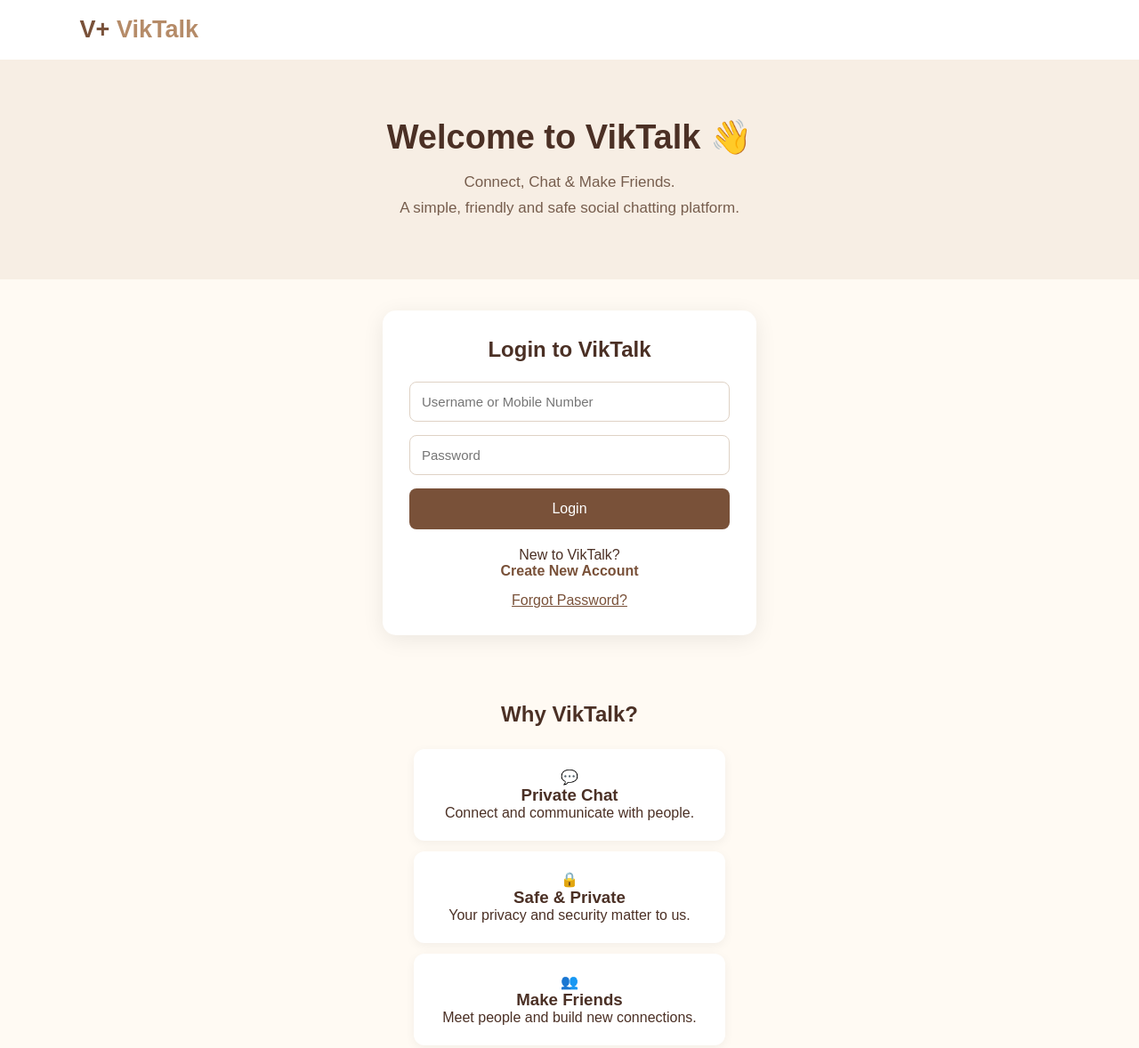
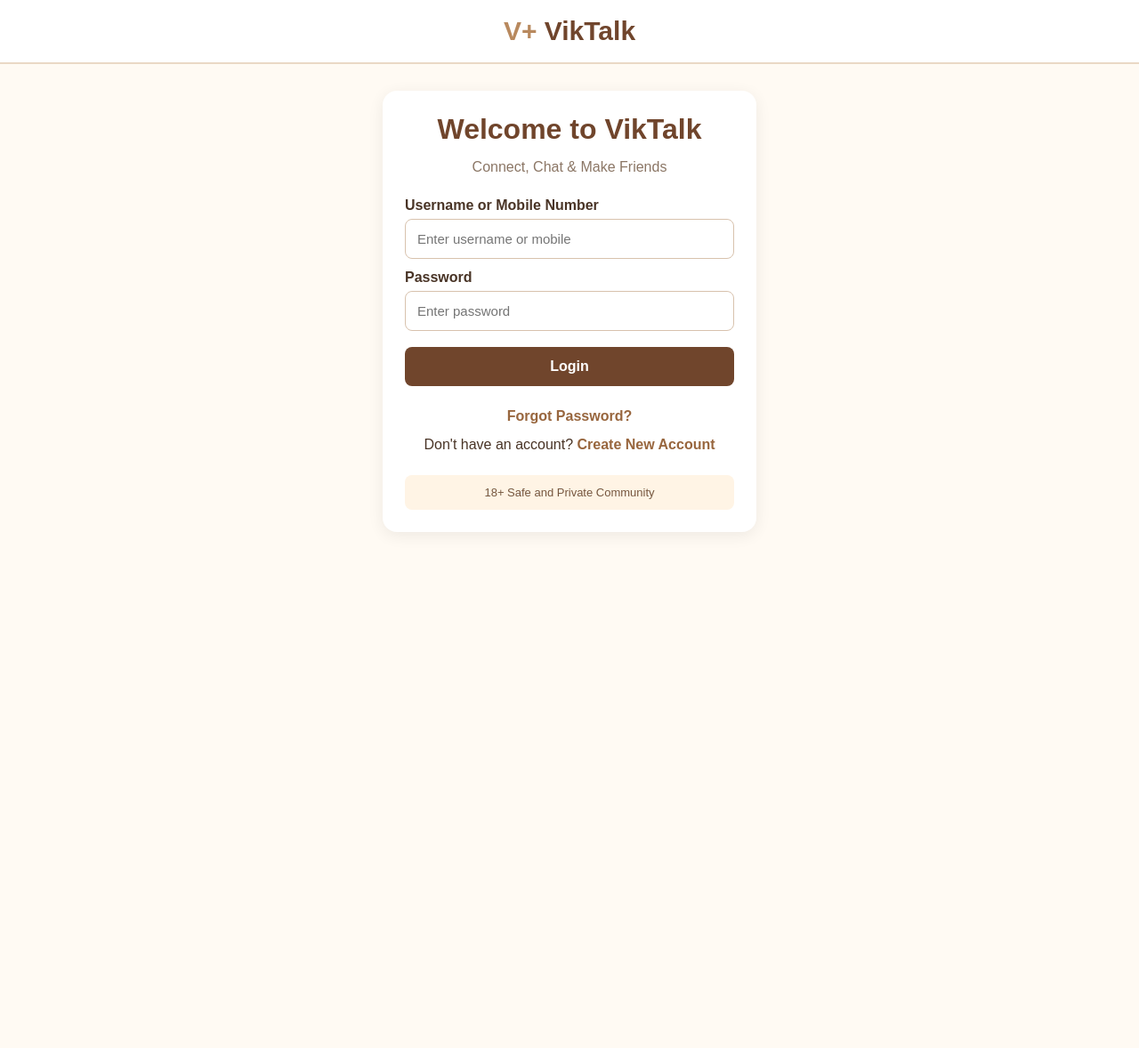
Before and after one commit to viktalk/viktalk, a plain HTML site: page index.html in a window 1280 px wide. Shown: the top 1178 px of the page at 89% size. After the commit the page ends 800 px from the top, so only its background shows below. Drawn offline with Linux system fonts and the light colour scheme.

Commit message:
Refactor index.html for layout and registration updates
Updated title and modified styles for better layout and readability. Added registration form fields and adjusted existing elements for improved user experience.

```diff
--- a/index.html
+++ b/index.html
@@ -3,136 +3,139 @@
 <head>
 <meta charset="UTF-8">
 <meta name="viewport" content="width=device-width, initial-scale=1.0">
-<title>VikTalk - Connect, Chat & Make Friends</title>
+<title>VikTalk - Connect & Chat</title>
 
 <style>
 * {
+    box-sizing: border-box;
     margin: 0;
     padding: 0;
-    box-sizing: border-box;
+    font-family: Arial, sans-serif;
 }
 
 body {
-    font-family: Arial, sans-serif;
     background: #fffaf3;
-    color: #4b3025;
+    color: #493426;
 }
 
 header {
-    background: #ffffff;
-    padding: 18px 7%;
-    display: flex;
-    justify-content: space-between;
-    align-items: center;
-    box-shadow: 0 2px 10px rgba(0,0,0,0.06);
+    background: white;
+    padding: 18px;
+    text-align: center;
+    border-bottom: 2px solid #ead8c5;
 }
 
 .logo {
-    font-size: 27px;
+    font-size: 30px;
     font-weight: bold;
-    color: #795139;
+    color: #70452c;
 }
 
 .logo span {
-    color: #b58b68;
-}
-
-.hero {
-    text-align: center;
-    padding: 65px 20px;
-    background: #f7eee4;
-}
-
-.hero h1 {
-    font-size: 38px;
-    margin-bottom: 15px;
-}
-
-.hero p {
-    font-size: 17px;
-    line-height: 1.7;
-    color: #765d4d;
+    color: #b8895e;
 }
 
 .container {
     max-width: 420px;
-    margin: 35px auto;
-    padding: 30px;
+    margin: 30px auto;
+    padding: 25px;
     background: white;
-    border-radius: 15px;
-    box-shadow: 0 5px 25px rgba(0,0,0,0.08);
+    border-radius: 16px;
+    box-shadow: 0 4px 18px #00000012;
 }
 
-.container h2 {
+h1, h2 {
     text-align: center;
-    margin-bottom: 22px;
+    margin-bottom: 15px;
+    color: #70452c;
+}
+
+.subtitle {
+    text-align: center;
+    margin-bottom: 25px;
+    color: #8b7665;
+}
+
+label {
+    display: block;
+    margin: 12px 0 6px;
+    font-weight: bold;
 }
 
 input {
     width: 100%;
     padding: 13px;
-    margin-bottom: 15px;
-    border: 1px solid #dfd2c5;
+    border: 1px solid #d8c2ad;
     border-radius: 8px;
     font-size: 15px;
 }
 
 button {
     width: 100%;
-    padding: 14px;
+    padding: 13px;
+    margin-top: 18px;
     border: none;
     border-radius: 8px;
-    background: #795139;
+    background: #70452c;
     color: white;
     font-size: 16px;
+    font-weight: bold;
     cursor: pointer;
 }
 
 button:hover {
-    background: #5d3b29;
+    background: #57351f;
 }
 
-.register {
+.links {
     text-align: center;
-    margin-top: 20px;
+    margin-top: 18px;
+    line-height: 2;
 }
 
-.register a {
-    color: #795139;
+a {
+    color: #98663e;
+    text-decoration: none;
     font-weight: bold;
-    text-decoration: none;
+    cursor: pointer;
+}
+
+.hidden {
+    display: none;
+}
+
+.notice {
+    margin-top: 18px;
+    padding: 12px;
+    background: #fff4e5;
+    border-radius: 8px;
+    font-size: 13px;
+    text-align: center;
+    color: #75563e;
 }
 
 .features {
-    padding: 40px 20px;
-    text-align: center;
+    max-width: 850px;
+    margin: 25px auto;
+    padding: 15px;
+    display: grid;
+    grid-template-columns: repeat(auto-fit, minmax(180px, 1fr));
+    gap: 15px;
 }
 
-.features h2 {
-    margin-bottom: 25px;
-}
-
-.feature-box {
+.feature {
     background: white;
-    padding: 22px;
-    margin: 12px auto;
-    max-width: 350px;
+    padding: 20px;
     border-radius: 12px;
-    box-shadow: 0 3px 12px rgba(0,0,0,0.05);
+    text-align: center;
+    box-shadow: 0 3px 12px #0000000d;
 }
 
 footer {
     text-align: center;
     padding: 25px;
-    background: #795139;
-    color: white;
-    line-height: 1.8;
-}
-
-@media(max-width: 500px) {
-    .hero h1 {
-        font-size: 29px;
-    }
+    color: #8b7665;
+    font-size: 13px;
 }
 </style>
 </head>
@@ -140,75 +143,67 @@ footer {
 <body>
 
 <header>
-    <div class="logo">V+ <span>VikTalk</span></div>
+    <div class="logo"><span>V+</span> VikTalk</div>
 </header>
 
-<section class="hero">
-    <h1>Welcome to VikTalk 👋</h1>
-    <p>
-        Connect, Chat & Make Friends.<br>
-        A simple, friendly and safe social chatting platform.
-    </p>
-</section>
+<div class="container" id="loginBox">
 
-<div class="container">
-    <h2>Login to VikTalk</h2>
+    <h1>Welcome to VikTalk</h1>
+    <p class="subtitle">Connect, Chat & Make Friends</p>
 
-    <form onsubmit="loginDemo(event)">
-        <input type="text"
-        placeholder="Username or Mobile Number" required>
+    <form onsubmit="login(event)">
+        <label>Username or Mobile Number</label>
+        <input type="text" id="loginUser" placeholder="Enter username or mobile" required>
 
-        <input type="password"
-        placeholder="Password" required>
+        <label>Password</label>
+        <input type="password" id="loginPassword" placeholder="Enter password" required>
 
         <button type="submit">Login</button>
     </form>
 
-    <div class="register">
-        <p>New to VikTalk?</p>
-        <a href="#register">Create New Account</a>
+    <div class="links">
+        <a onclick="forgotPassword()">Forgot Password?</a>
+        <br>
+        Don't have an account?
+        <a onclick="showRegister()">Create New Account</a>
     </div>
 
-    <p style="text-align:center; margin-top:15px;">
-        <a href="#" style="color:#795139;">
-        Forgot Password?
-        </a>
-    </p>
+    <div class="notice">
+        18+ Safe and Private Community
+    </div>
 </div>
 
-<section class="features">
-    <h2>Why VikTalk?</h2>
+<div class="container hidden" id="registerBox">
 
-    <div class="feature-box">
-        💬
-        <h3>Private Chat</h3>
-        <p>Connect and communicate with people.</p>
+    <h2>Create Your Account</h2>
+    <p class="subtitle">Join the VikTalk Community</p>
+
+    <form onsubmit="register(event)">
+
+        <label>Full Name</label>
+        <input type="text" id="fullName" placeholder="Enter your full name" required>
+
+        <label>Mobile Number</label>
+        <input type="tel" id="mobile" maxlength="10"
+        pattern="[0-9]{10}" placeholder="Enter 10 digit mobile number" required>
+
+        <label>Date of Birth</label>
+        <input type="date" id="dob" required>
+
+        <label>Create Password</label>
+        <input type="password" id="newPassword" placeholder="Create password" required>
+
+        <label>Confirm Password</label>
+        <input type="password" id="confirmPassword" placeholder="Confirm password" required>
+
+        <button type="submit">Create Account</button>
+
+    </form>
+
+    <div class="links">
+        Already have an account?
+        <a onclick="showLogin()">Login</a>
     </div>
 
-    <div class="feature-box">
-        🔒
-        <h3>Safe & Private</h3>
-        <p>Your privacy and security matter to us.</p>
-    </div>
-
-    <div class="feature-box">
-        👥
-        <h3>Make Friends</h3>
-        <p>Meet people and build new connections.</p>
-    </div>
-</section>
-
-<footer>
-    <p>© 2026 VikTalk. All Rights Reserved.</p>
-    <p>Safe & Friendly Community | 18+ Only</p>
-</footer>
-
-<script>
-function loginDemo(event) {
-    event.preventDefault();
-    alert("Welcome to VikTalk! Login system will be connected soon.");
-}
-</script>
-
-</body>
-</html>
+    <div class="notice">
+        You must be 18 years or older to
```
